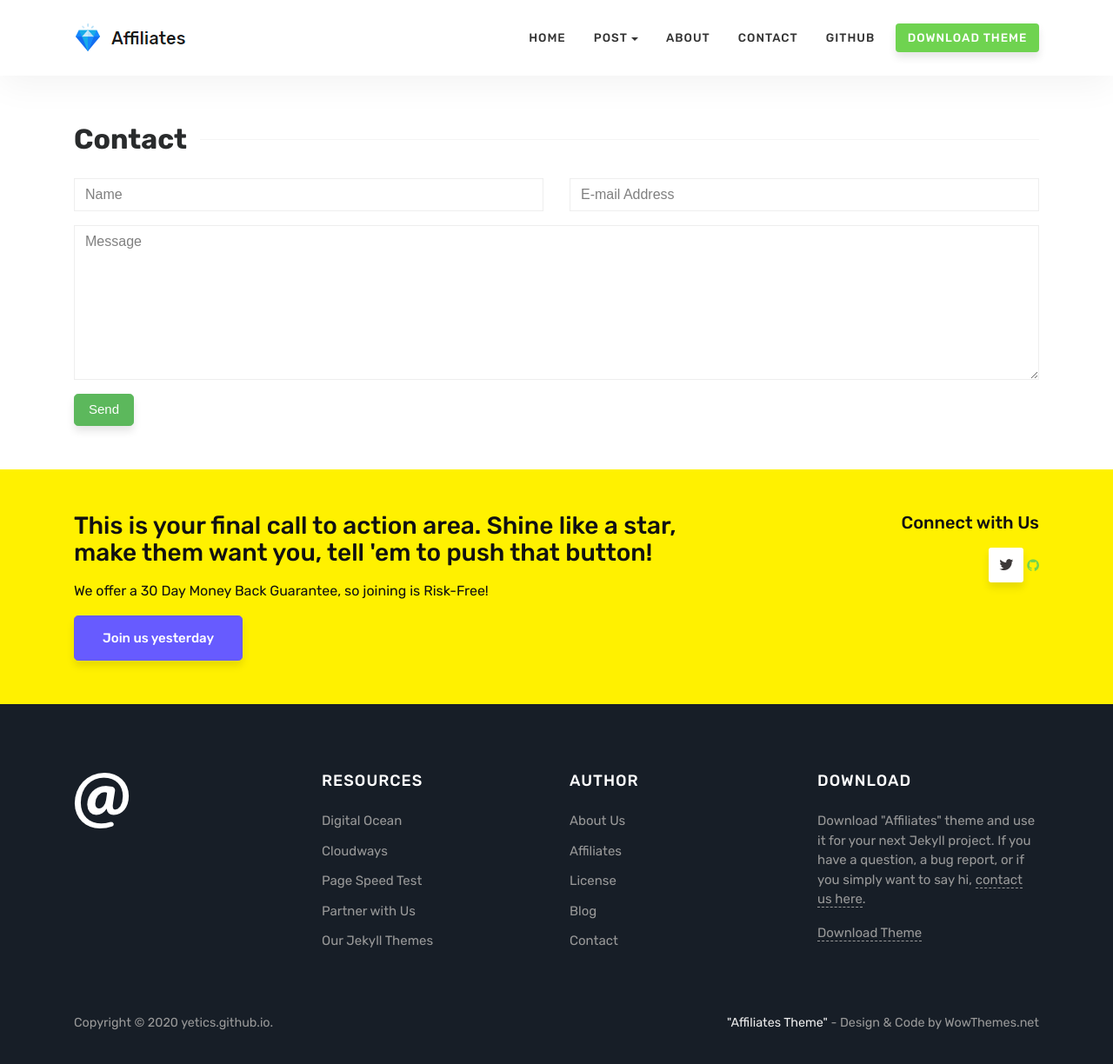
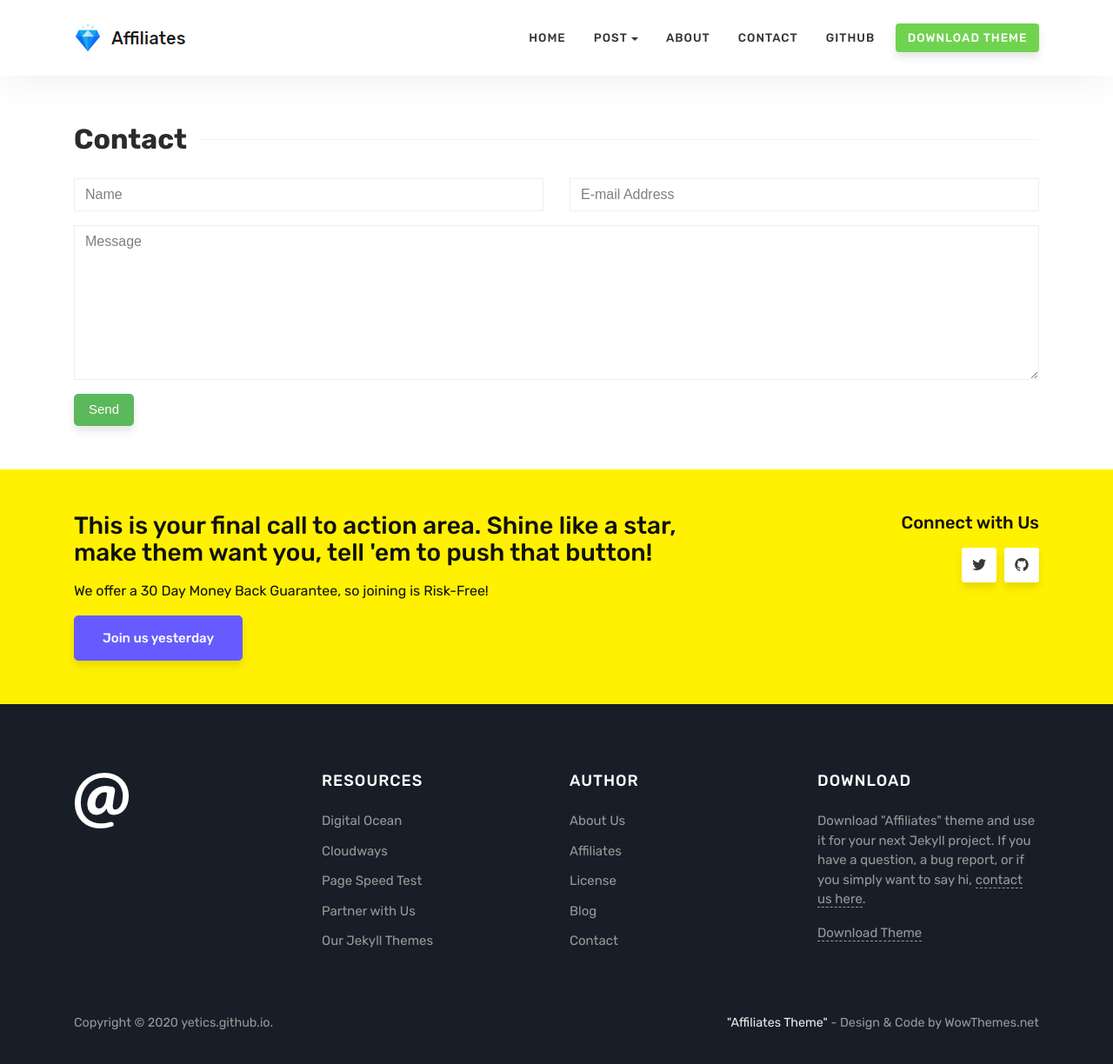
Before and after one commit to yetics/yetics.github.io, a Jekyll site: the page built from contact.html, in a window 1280 px wide and 1233 px high. Shown: the top 1224 px of the window at 87% size. Built offline with Jekyll 4.4.1, drawn with Linux system fonts in a browser that asks for light colours.

Commit message:
Updated jekyll theme

```diff
--- a/_layouts/default.html
+++ b/_layouts/default.html
@@ -135,7 +135,7 @@
                 <div class="col-md-4 text-right footersocial">
                     <h5>Connect with Us</h5>
                     <a href="https://twitter.com/yetics"><i class="fa fa-twitter"></i></a>
-                    <a href="https://github.com/yetics" class="fa fa-github"></a>
+                    <a href="https://github.com/yetics"><i class="fa fa-github"></i></a>
                 </div>
             </div>
         </div>
```
